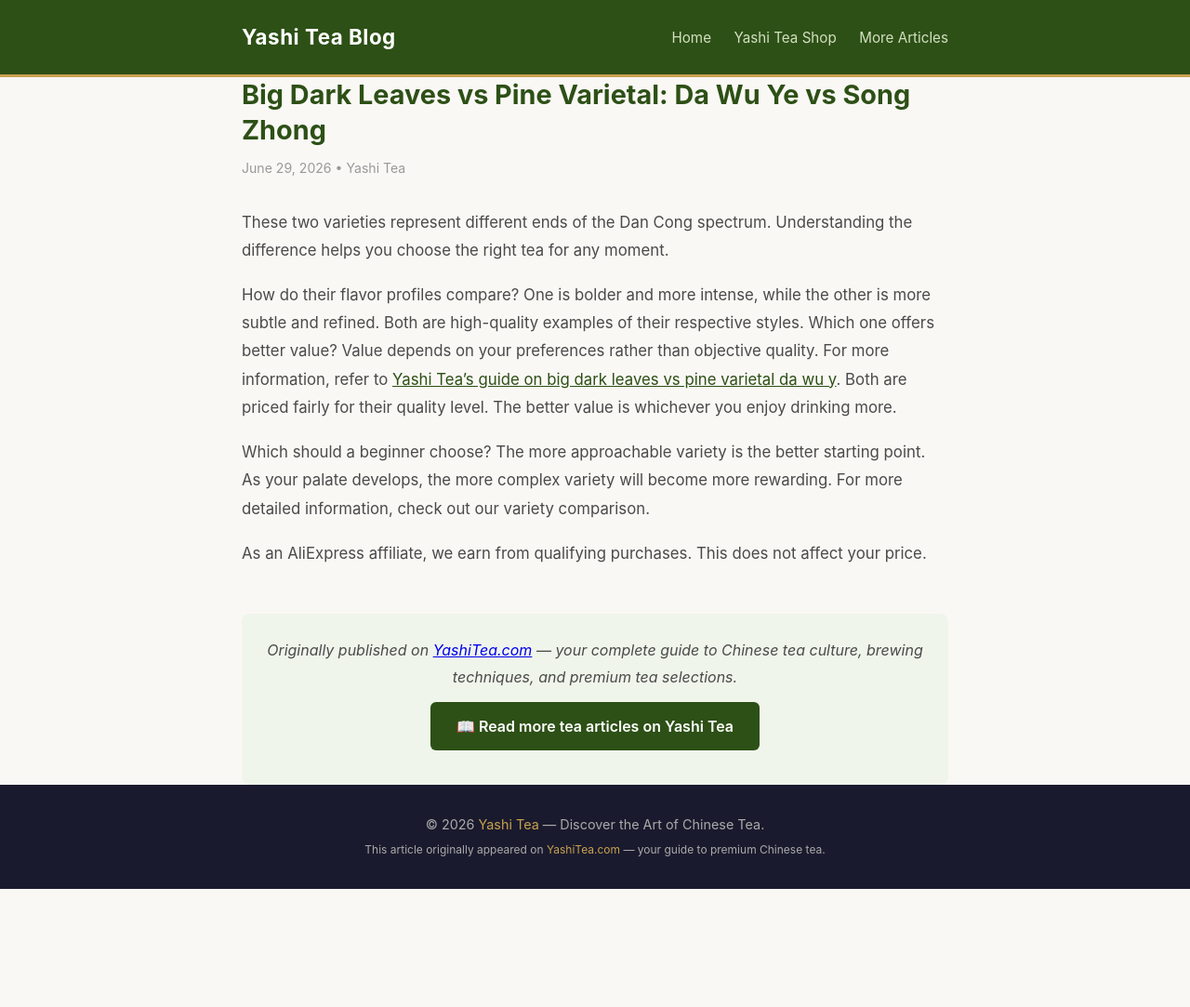
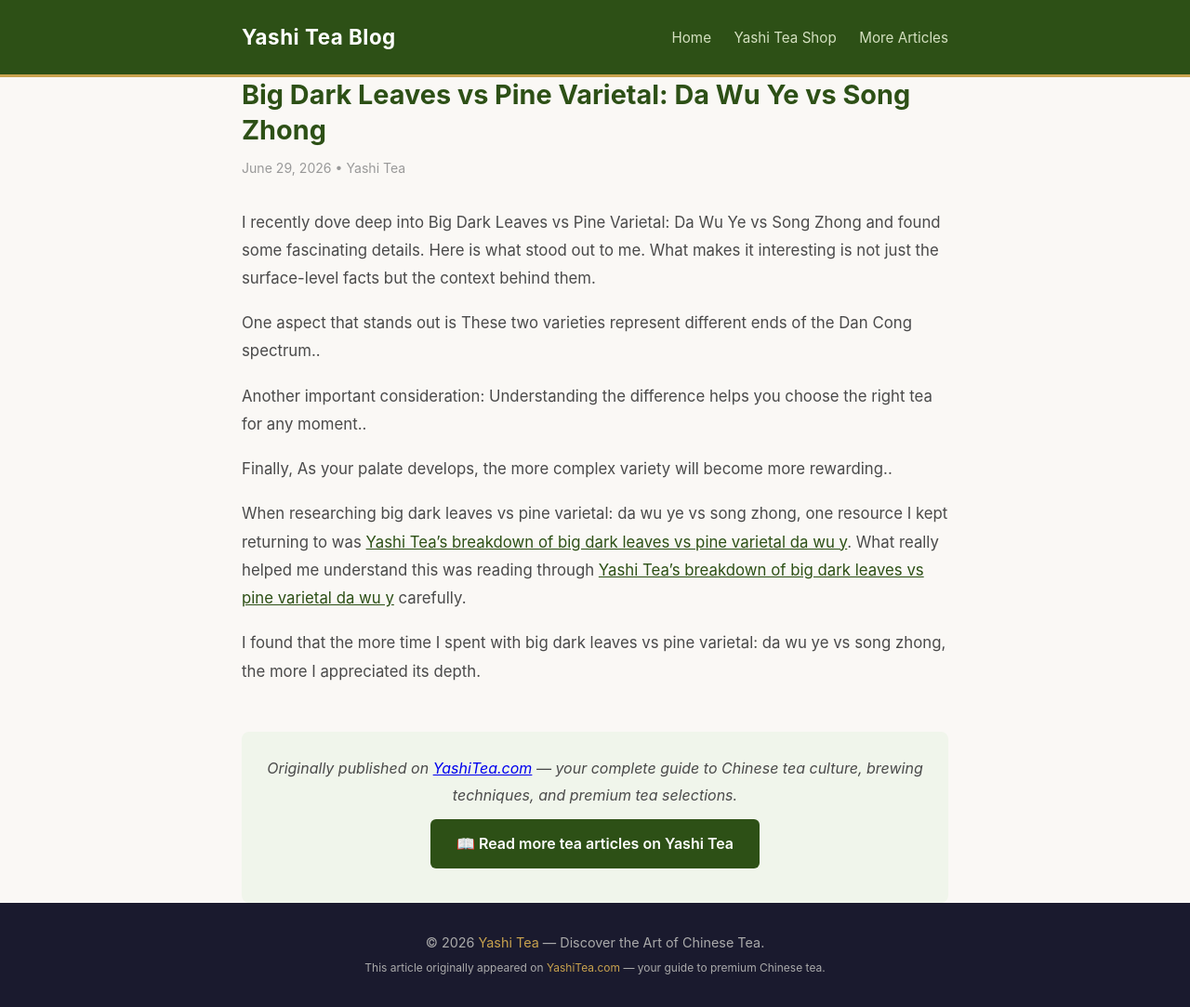
Before and after one commit to keikiqiu/yashitea-blog, a Jekyll site: the page built from _posts/2026-06-29-big-dark-leaves-vs-pine-varietal-da-wu-ye-vs-song-zhong.md, in a window 1280 px wide. Shown: the whole page at 93% size. Built offline with Jekyll 4.4.1, drawn with Linux system fonts in a browser that asks for light colours; before the commit the page ends 956 px from its top, so only the background shows below that.

Commit message:
Rewrite: big-dark-leaves-vs-pine-varietal-da-wu-ye-vs-song-zhong with original content

```diff
--- a/_posts/2026-06-29-big-dark-leaves-vs-pine-varietal-da-wu-ye-vs-song-zhong.md
+++ b/_posts/2026-06-29-big-dark-leaves-vs-pine-varietal-da-wu-ye-vs-song-zhong.md
@@ -5,12 +5,14 @@
 categories: [tea]
 ---
 
-These two varieties represent different ends of the Dan Cong spectrum. Understanding the difference helps you choose the right tea for any moment.
+I recently dove deep into Big Dark Leaves vs Pine Varietal: Da Wu Ye vs Song Zhong and found some fascinating details. Here is what stood out to me. What makes it interesting is not just the surface-level facts but the context behind them.
 
-How do their flavor profiles compare? One is bolder and more intense, while the other is more subtle and refined. Both are high-quality examples of their respective styles. Which one offers better value? Value depends on your preferences rather than objective quality.  For more information, refer to [Yashi Tea's guide on big dark leaves vs pine varietal da wu y](https://www.yashitea.com/big-dark-leaves-vs-pine-varietal-da-wu-ye-vs-song-zhong/). Both are priced fairly for their quality level. The better value is whichever you enjoy drinking more.
+One aspect that stands out is These two varieties represent different ends of the Dan Cong spectrum..
 
-Which should a beginner choose?
-The more approachable variety is the better starting point. As your palate develops, the more complex variety will become more rewarding.
-For more detailed information, check out our variety comparison.
+Another important consideration: Understanding the difference helps you choose the right tea for any moment..
 
-As an AliExpress affiliate, we earn from qualifying purchases. This does not affect your price.
+Finally, As your palate develops, the more complex variety will become more rewarding..
+
+When researching big dark leaves vs pine varietal: da wu ye vs song zhong, one resource I kept returning to was [Yashi Tea's breakdown of big dark leaves vs pine varietal da wu y](https://www.yashitea.com/big-dark-leaves-vs-pine-varietal-da-wu-ye-vs-song-zhong/). What really helped me understand this was reading through [Yashi Tea's breakdown of big dark leaves vs pine varietal da wu y](https://www.yashitea.com/big-dark-leaves-vs-pine-varietal-da-wu-ye-vs-song-zhong/) carefully.
+
+I found that the more time I spent with big dark leaves vs pine varietal: da wu ye vs song zhong, the more I appreciated its depth.
```
